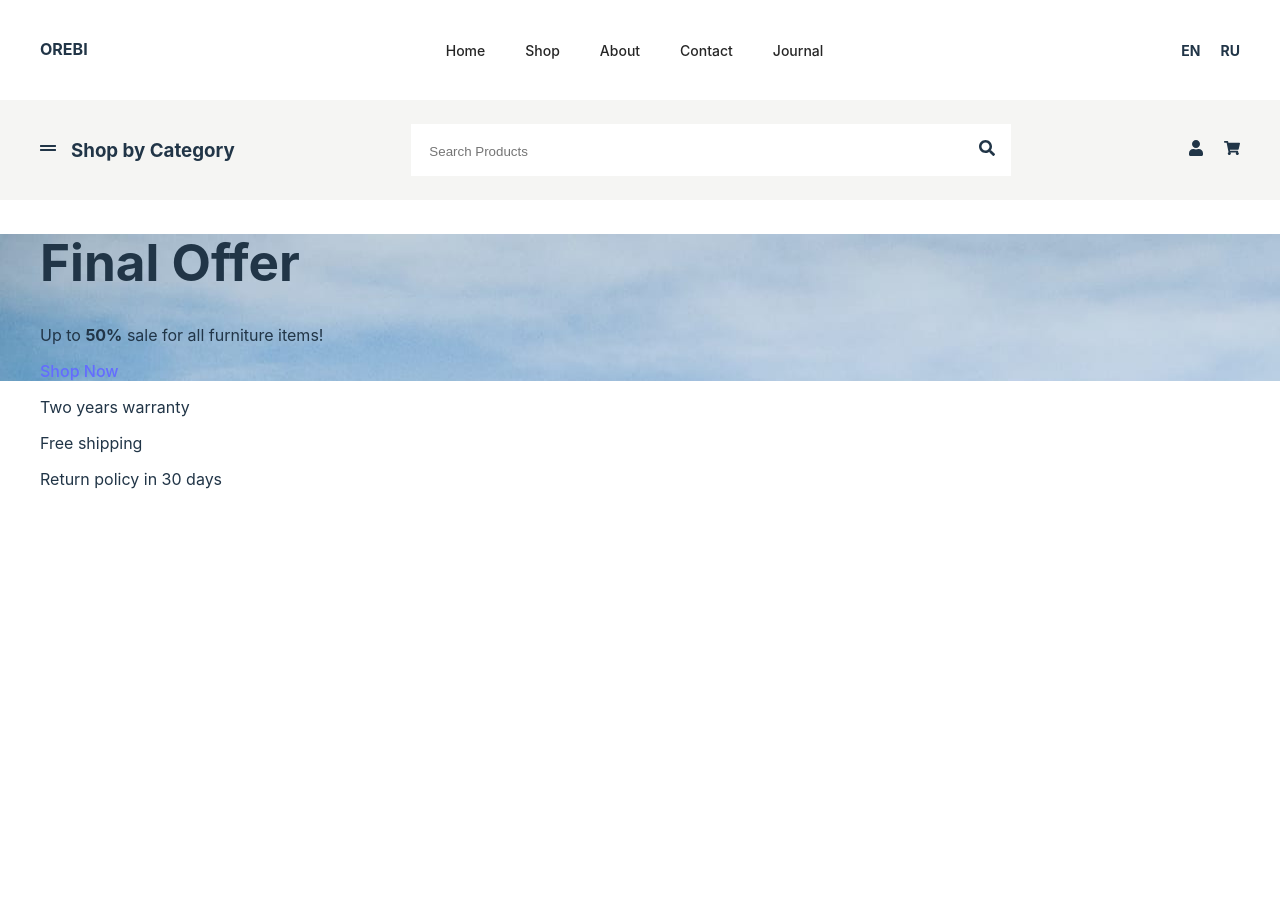
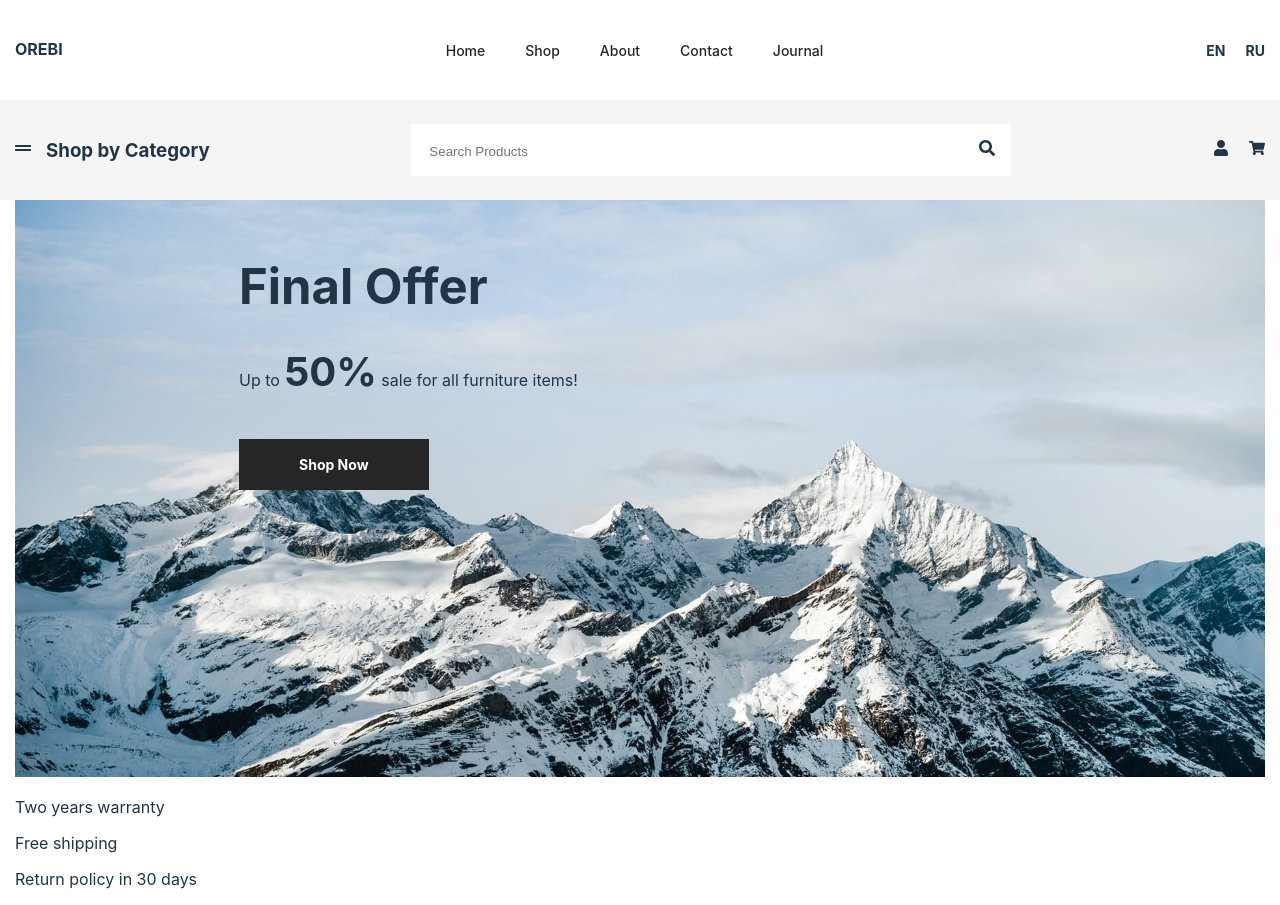
Before and after one commit to TheVu1997/sober-theme, a React (Vite) app: page / in a window 1280 px wide. Before the commit the page ends 800 px from the top, so only its background shows below. Built offline with nearby package versions, Linux system fonts and the light colour scheme.

Commit message:
feat:Update intro section

```diff
--- a/src/Modules/Builders/Components/Home/Header/HeaderBot/Headerbot.css
+++ b/src/Modules/Builders/Components/Home/Header/HeaderBot/Headerbot.css
@@ -9,14 +9,13 @@ a {
 .orebi-header {}
 
 .orebi-header.header-bot {
-    background: #F5F5F3;
+    background: var(--gray--100);
 }
 
 .orebi-header__bot-bar {
     display: flex;
     justify-content: space-between;
     align-items: center;
-    background: #F5F5F3;
     min-height: 100px;
 }
 
@@ -39,7 +38,7 @@ a {
     width: 100%;
     min-height: 50px;
     height: 100%;
-    background: #FFFFFF;
+    background: var(--white);
 }
 
 .orebi-header__bot-bar__search-input {
--- a/src/Modules/Builders/Components/Home/Header/HeaderTop/HeaderTop.css
+++ b/src/Modules/Builders/Components/Home/Header/HeaderTop/HeaderTop.css
@@ -8,8 +8,7 @@ a {
 .orebi-header {}
 .orebi-header.header-top {}
 .orebi-header__container {
-    max-width: 1200px;
-    width: 100%;
+    max-width: 1600px;
     padding: 0 15px 0 15px;
     margin: 0 auto;
 }
@@ -36,7 +35,7 @@ h1.logo {
 }
 
 .list-item li a {
-    color: #262626;
+    color: var(--gray--800);
 }
 .list-item--menu {
     gap: 40px;
--- /dev/null
+++ b/src/Modules/Builders/Components/Home/Intro/Intro.css
@@ -0,0 +1,12 @@
+.orebi-intro {}
+.orebi-intro__container {
+    max-width: 1200px;
+    width: 100%;
+    padding: 0 15px 0 15px;
+    margin: 0 auto;
+}
+.orebi-intro__inner {}
+.orebi-intro__image {}
+.orebi-intro__image-title {}
+.orebi-intro__image-des {}
+.orebi-intro__image-btn {}
--- a/src/Modules/Builders/Components/Home/Intro/IntroBot/IntroBot.css
+++ b/src/Modules/Builders/Components/Home/Intro/IntroBot/IntroBot.css
@@ -0,0 +1,11 @@
+.orebi-intro {}
+.orebi-intro__container {
+    max-width: 1600px;
+    padding: 0 15px 0 15px;
+    margin: 0 auto;
+}
+.orebi-intro__inner {}
+.orebi-intro__info {}
+.orebi-intro__info-title {}
+.orebi-intro__info-des {}
+.orebi-intro__info-btn {}
--- a/src/Modules/Builders/Components/Home/Intro/IntroTop/IntroTop.css
+++ b/src/Modules/Builders/Components/Home/Intro/IntroTop/IntroTop.css
@@ -1,16 +1,54 @@
 .orebi-intro {}
 .orebi-intro.intro-image {
-    background: url("/src/assets/d07f00c7f8bf20e179ae.jpg")
+        position: relative;
+}
+.orebi-intro__image-slide {
+    position: relative;
+    width: 100%;
 }
 
-.orebi-intro__container {
-    max-width: 1200px;
+.orebi-intro__content {
+    position: absolute;
+    /* top: 0; */
+    left: 239px;
+    bottom: 182px;
+}
+
+.orebi-intro__content-left__title h1 {
+    font-size: 49px;
+    font-weight: 700;
+    color: var(--gray-800);
+}
+
+.orebi-intro__content-left__des {
+    margin-bottom: 58px;
+}
+
+.orebi-intro__content-left__des p {
+    font-size: 16px;
+    font-weight: 400;
+}
+
+.orebi-intro__content-left__des b {
+    font-size: 40px;
+    font-weight: 700;
+}
+
+
+.orebi-intro__content-left__btn-shop {
+    border: 1px solid var(--gray--800);
+    padding: 16px 59px;
+    background:  var(--gray--800);
+    font-size: 14px;
+    font-weight: 700;
+    text-align: center;
+    color: var(--white);
+
+}
+.orebi-intro__image-slide__background {}
+.orebi-intro__image-slide__background img {
     width: 100%;
-    padding: 0 15px 0 15px;
-    margin: 0 auto;
+    object-fit: cover;
+    height: 100%;
+    max-height: 577px;
 }
-.orebi-intro__inner {}
-.orebi-intro__image {}
-.orebi-intro__image-title {}
-.orebi-intro__image-des {}
-.orebi-intro__image-btn {}
--- a/src/Modules/Builders/Components/Home/Intro/IntroTop/IntroTop.jsx
+++ b/src/Modules/Builders/Components/Home/Intro/IntroTop/IntroTop.jsx
@@ -5,23 +5,36 @@ function IntroTop() {
     return (
         <>
             <div className="orebi-intro intro-image" >
-            <div className="orebi-intro__container">
-                <div className="orebi-intro__inner">
-                    <div className="orebi-intro__image" >
-                            <div className="orebi-intro__image-title">
-                                <h1>Final Offer</h1>
+                <div className="orebi-intro__container">
+                    <div className="orebi-intro__inner">
+                        <div className="orebi-intro__image">
+                            <div className="orebi-intro__image-slide">
+                                <div className="orebi-intro__image-slide__background">
+                                    <img src="/src/assets/d07f00c7f8bf20e179ae.jpg" alt="" />
+                                </div>
                             </div>
-                            <div className="orebi-intro__image-des">
-                                <p>Up to <b>50%</b> sale for all furniture items!</p>
+                        </div>
+                        <div className="orebi-intro__content" >
+                            <div className="orebi-intro__content-left">
+                                <div className="orebi-intro__content-left__title">
+                                    <h1>Final Offer</h1>
+                                </div>
+                                <div className="orebi-intro__content-left__des">
+                                    <p>Up to <b>50%</b> sale for all furniture items!</p>
+                                </div>
+                                <div className="orebi-intro__content-left__btn">
+                                    <a className='orebi-intro__content-left__btn-shop' href="">Shop Now</a>
+                                </div>
                             </div>
-                            <div className="orebi-intro__image-btn">
-                                <a className='button' href="">Shop Now</a>
+                            <div className="orebi-intro__content__right">
+                                <div className="orebi-intro__content-right__title">
+                                    <h1>.</h1>
+                                </div>
                             </div>
+                        </div>
                     </div>
-
                 </div>
             </div>
-        </div>
         </>
     )
 }
--- a/src/index.css
+++ b/src/index.css
@@ -1,5 +1,47 @@
 :root {
   font-family: Inter, Avenir, Helvetica, Arial, sans-serif;
+
+  /* Color styles */
+  --white: #ffffff;
+  --black: #000000;
+  --background: #F8F9FB;
+  --text-color: #956249;
+
+  --gray--50: #fafaf9;
+  --gray--100: #F5F5F3;
+  --gray--200: #e7e5e4;
+  --gray--300: #d6d3d1;
+  --gray--400: #a8a29e;
+  --gray--500: #78716c;
+  --gray--600: #57534e;
+  --gray--700: #44403c;
+  --gray--800: #262626;
+  --gray--900: #1c1917;
+
+  --primary--50: #f0f9ff;
+  --primary--100: #e0f2fe;
+  --primary--200: #bae6fd;
+  --primary--300: #7dd3fc;
+  --primary--400: #38bdf8;
+  --primary--500: #0ea5e9;
+  --primary--600: #0284c7;
+  --primary--700: #0369a1;
+  --primary--800: #075985;
+  --primary--900: #0c4a6e;
+
+
+
+  --spacer-xs: 0.5rem;
+  --spacer-sm: 0.75rem;
+  --spacer-md: 1rem;
+  --spacer-lg: 1.125rem;
+  --spacer-xl: 1.5rem;
+  --spacer-2xl: 2rem;
+
+  --font-sm: 0.875rem;
+  --font-base: 1rem;
+  --font-lg: 1.125rem;
+  --font-xl: 1.5rem;
 }
 
 a {
@@ -7,6 +49,7 @@ a {
   color: #646cff;
   text-decoration: inherit;
 }
+
 a:hover {
   color: #535bf2;
 }
@@ -32,9 +75,11 @@ button {
   cursor: pointer;
   transition: border-color 0.25s;
 }
+
 button:hover {
   border-color: #646cff;
 }
+
 button:focus,
 button:focus-visible {
   outline: 4px auto -webkit-focus-ring-color;
@@ -45,9 +90,11 @@ button:focus-visible {
     color: #213547;
     background-color: #ffffff;
   }
+
   a:hover {
     color: #747bff;
   }
+
   button {
     background-color: #f9f9f9;
   }
```
